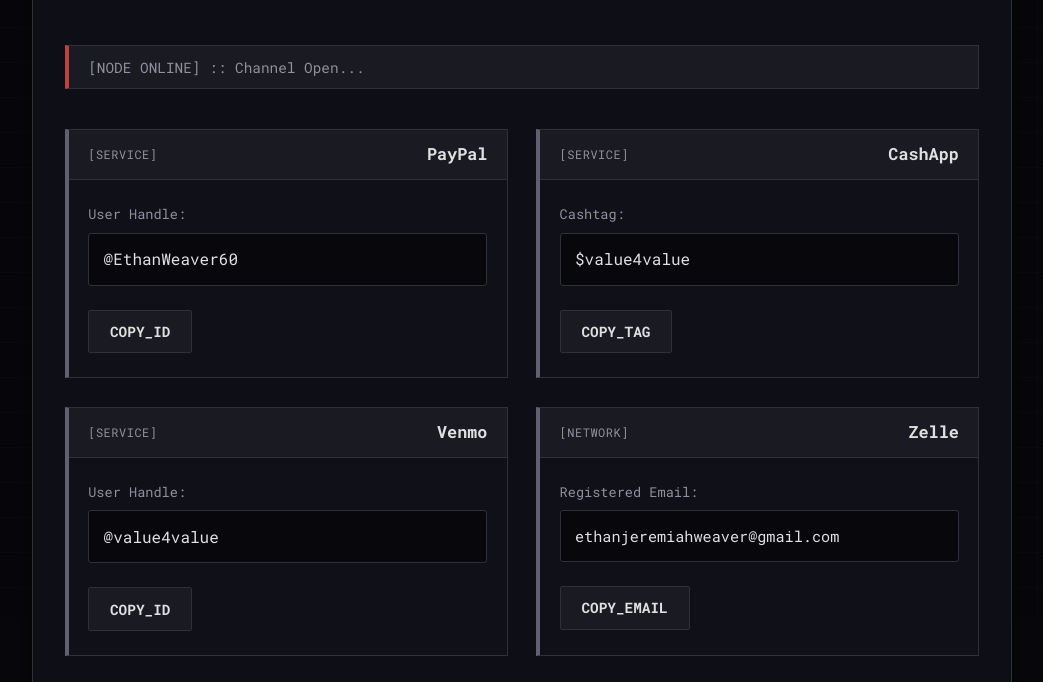
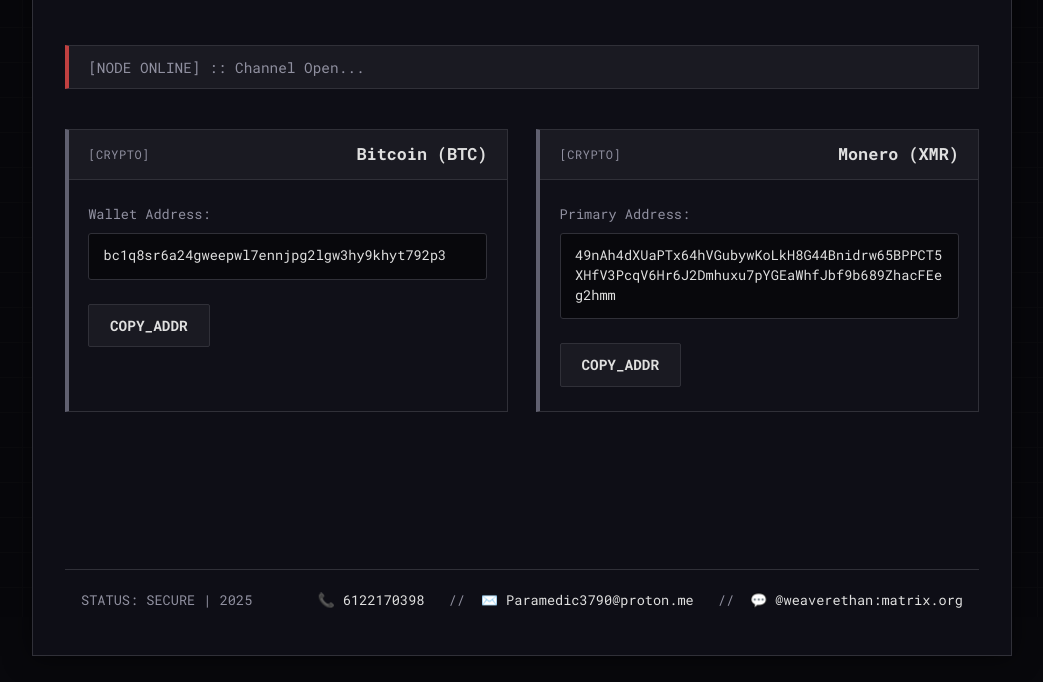
Before and after one commit to repose5986/PayMe, a plain HTML site: page index.html in a window 1280 px wide. Shown: the part 183-865 px from the top of the page, without its empty margins (118-1161 px from the left). Drawn offline with Linux system fonts and the light colour scheme.

Commit message:
Update index.html

```diff
--- a/index.html
+++ b/index.html
@@ -3,8 +3,8 @@
   <head>
     <meta charset="UTF-8" />
     <meta name="viewport" content="width=device-width, initial-scale=1.0" />
-    <meta name="description" content="Discover all the available payment methods to pay Ethan, including PayPal, CashApp, Zelle, Monero, Bitcoin, and Venmo. Fast, secure, and easy payments.">
-    <title>Pay_Ethan</title>
+    <meta name="description" content="Discover all the available payment methods to pay Me, including Monero and Bitcoin. Fast, secure, and easy payments.">
+    <title>Pay_Me</title>
     <link rel="icon" href="icon.png" type="image/x-icon">
     <!-- Link External CSS -->
     <link rel="stylesheet" href="style.css" />
@@ -22,7 +22,7 @@
 
     <div class="container">
       <header class="main-header">
-        <h1 data-text="PAY_ETHAN"><span>PAY_ETHAN</span></h1>
+        <h1 data-text="PAY_ME"><span>PAY_ME</span></h1>
         <p class="subtitle">// Initiate Secure Fund Transfer_</p>
       </header>
 
@@ -30,70 +30,6 @@
         <div class="status-bar">[NODE ONLINE] :: Channel Open...</div>
 
         <div class="payment-cards">
-          <!-- PayPal Card -->
-          <div class="card">
-            <div class="card-header">
-              <span class="card-tag">[SERVICE]</span>
-              <h3 class="card-title">PayPal</h3>
-            </div>
-            <div class="card-body">
-              <label>User Handle:</label>
-              <code class="address">@EthanWeaver60</code>
-              <button class="copy-btn" data-copy="@EthanWeaver60">
-                <span class="btn-text">COPY_ID</span>
-                <span class="btn-confirm">[COPIED]</span>
-              </button>
-            </div>
-          </div>
-
-          <!-- CashApp Card -->
-          <div class="card">
-             <div class="card-header">
-              <span class="card-tag">[SERVICE]</span>
-              <h3 class="card-title">CashApp</h3>
-            </div>
-            <div class="card-body">
-              <label>Cashtag:</label>
-              <code class="address">$value4value</code>
-               <button class="copy-btn" data-copy="$value4value">
-                 <span class="btn-text">COPY_TAG</span>
-                 <span class="btn-confirm">[COPIED]</span>
-              </button>
-            </div>
-          </div>
-
-          <!-- Venmo Card -->
-          <div class="card">
-             <div class="card-header">
-              <span class="card-tag">[SERVICE]</span>
-              <h3 class="card-title">Venmo</h3>
-            </div>
-             <div class="card-body">
-              <label>User Handle:</label>
-              <code class="address">@value4value</code>
-              <button class="copy-btn" data-copy="@value4value">
-                  <span class="btn-text">COPY_ID</span>
-                  <span class="btn-confirm">[COPIED]</span>
-              </button>
-            </div>
-          </div>
-
-          <!-- Zelle Card -->
-          <div class="card">
-             <div class="card-header">
-              <span class="card-tag">[NETWORK]</span>
-              <h3 class="card-title">Zelle</h3>
-            </div>
-             <div class="card-body">
-              <label>Registered Email:</label>
-              <code class="address email-address">ethanjeremiahweaver@gmail.com</code>
-               <button class="copy-btn" data-copy="ethanjeremiahweaver@gmail.com">
-                 <span class="btn-text">COPY_EMAIL</span>
-                 <span class="btn-confirm">[COPIED]</span>
-              </button>
-            </div>
-          </div>
-
           <!-- Bitcoin Card -->
           <div class="card">
              <div class="card-header">
@@ -139,7 +75,7 @@
             <!-- Updated contact info line -->
             <div class="contact-info">
                 <span>📞 6122170398</span>
-                <span><span class="separator">//</span> ✉️ ethanjeremiahweaver@gmail.com</span>
+                <span><span class="separator">//</span> ✉️ Paramedic3790@proton.me</span>
                 <span><span class="separator">//</span> 💬 @weaverethan:matrix.org</span>
             </div>
         </div>
```
